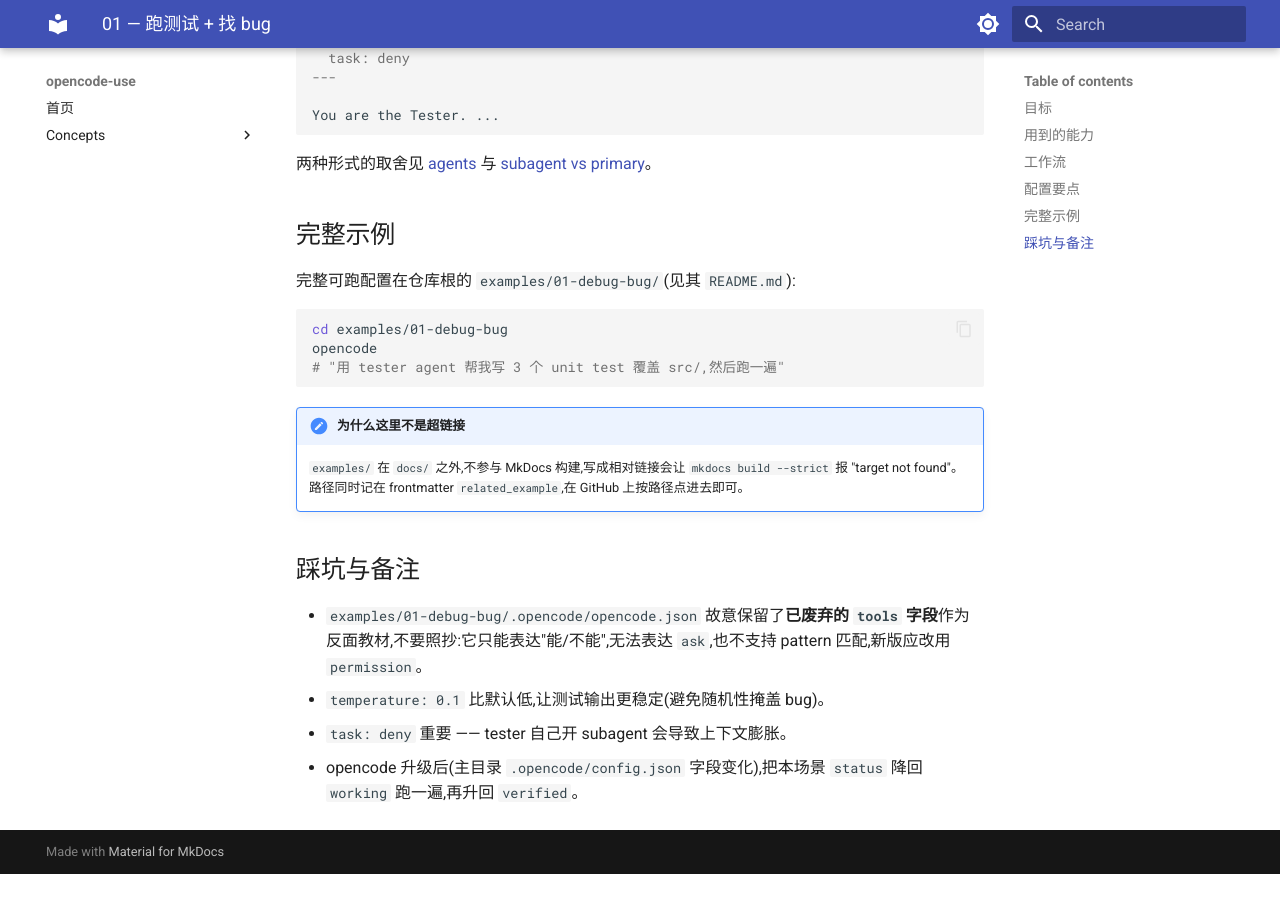
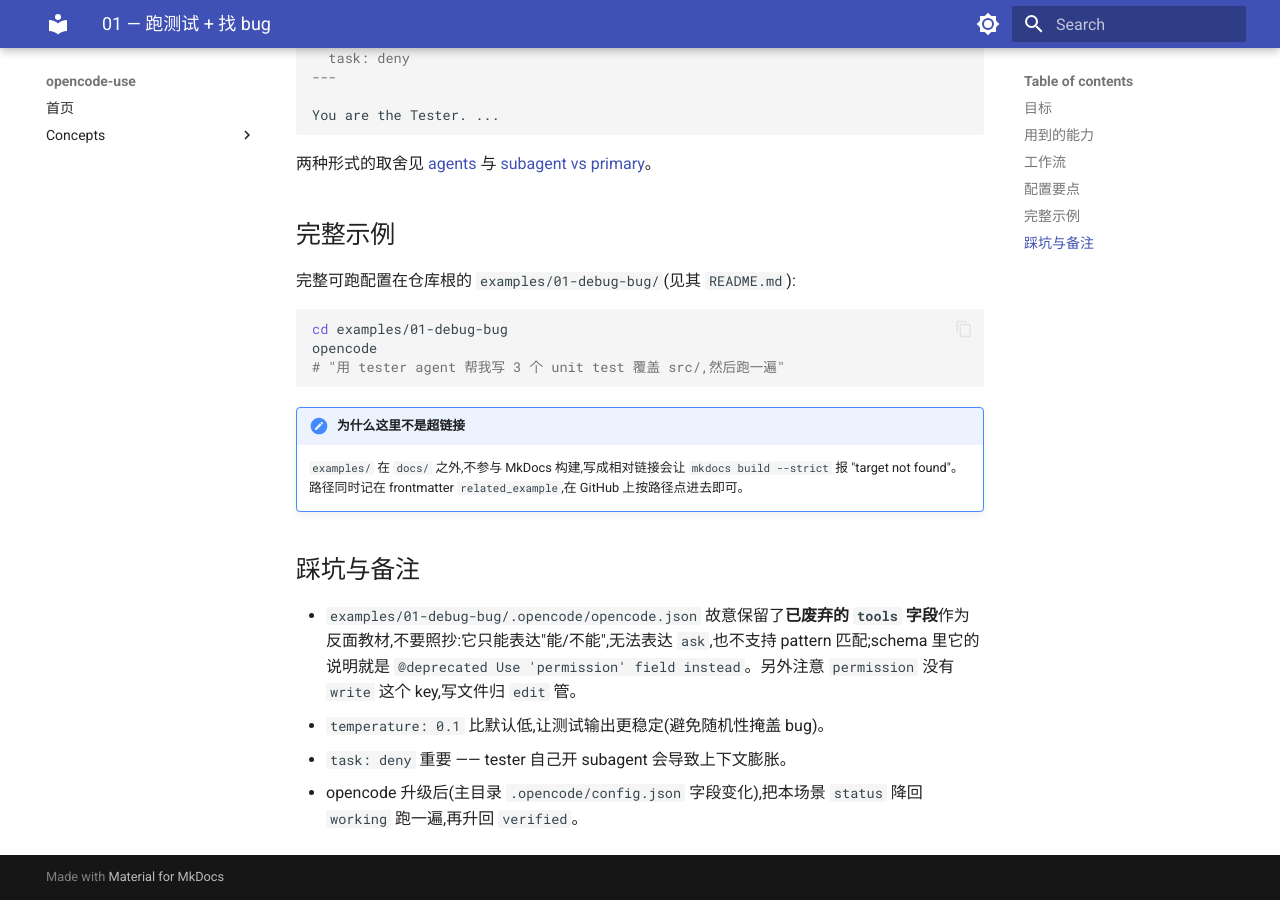
Before and after one commit to wx528/opencode-use, an MkDocs documentation site: the page built from docs/scenarios/01-debug-bug.md, in a window 1280 px wide and 900 px high, scrolled down 1369 px. Built offline with MkDocs 1.6.1 and Material for MkDocs 9.7.7, drawn with Linux system fonts in a browser that asks for light colours; before the commit the page ends 2243 px from its top, so only the background shows below that; some of the changed text lies outside the part shown.

Commit message:
docs(scenarios): fix permission key list in 01-debug-bug (no 'write' key)

```diff
--- a/docs/scenarios/01-debug-bug.md
+++ b/docs/scenarios/01-debug-bug.md
@@ -86,7 +86,7 @@ opencode
 
 ## 踩坑与备注
 
-- `examples/01-debug-bug/.opencode/opencode.json` 故意保留了**已废弃的 `tools` 字段**作为反面教材,不要照抄:它只能表达"能/不能",无法表达 `ask`,也不支持 pattern 匹配,新版应改用 `permission`。
+- `examples/01-debug-bug/.opencode/opencode.json` 故意保留了**已废弃的 `tools` 字段**作为反面教材,不要照抄:它只能表达"能/不能",无法表达 `ask`,也不支持 pattern 匹配;schema 里它的说明就是 `@deprecated Use 'permission' field instead`。另外注意 `permission` 没有 `write` 这个 key,写文件归 `edit` 管。
 - `temperature: 0.1` 比默认低,让测试输出更稳定(避免随机性掩盖 bug)。
 - `task: deny` 重要 —— tester 自己开 subagent 会导致上下文膨胀。
 - opencode 升级后(主目录 `.opencode/config.json` 字段变化),把本场景 `status` 降回 `working` 跑一遍,再升回 `verified`。
```
Also changed, not shown: other parts of docs/scenarios/01-debug-bug.md (+1 -1 lines).
